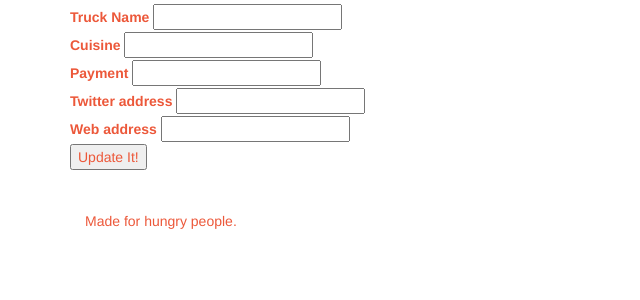
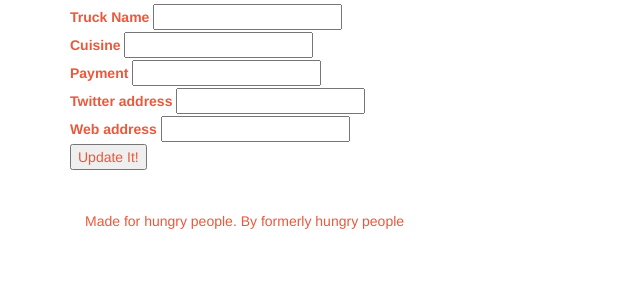
Before and after one commit to alibulota/food_truck, a Python web app: template foodtruck/templates/edit.jinja2 in a window 1280 px wide. Shown: the part 149-449 px from the top of the page, without its empty margins (0-640 px from the left). Run offline with Jinja, Linux system fonts and the light colour scheme; the template is opened without the code that fills it, so the values that code supplies are empty; some libraries are stand-ins or nearby versions.

Commit message:
updated footer

```diff
--- a/foodtruck/templates/base.jinja2
+++ b/foodtruck/templates/base.jinja2
@@ -39,6 +39,7 @@
     </nav>
 
 {% block body %}
+
 {% endblock %}
 
       <div class="container">
@@ -48,7 +49,7 @@
           <h3>Welcome, {{ request.authenticated_userid }}!</h3>
           <h4><a href="/admin">Take me to the Dashboard!</a> or <small><a href="{{ request.route_url('logout') }}">Log Me Out</a></small></h4>
           {% endif %}
-          <p>Made for hungry people.</p>
+          <p>Made for hungry people. By formerly hungry people</p>
         </footer>
       </div>
 
```
